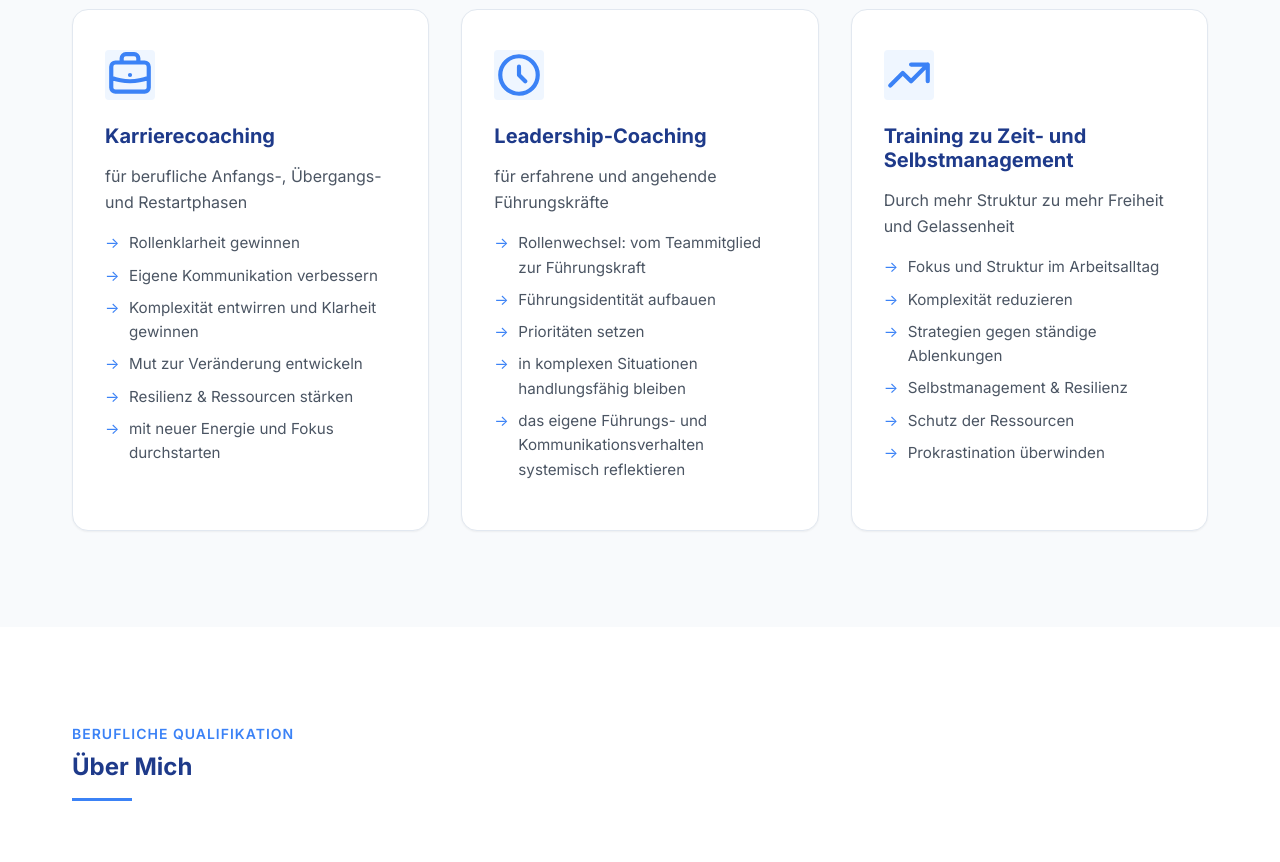
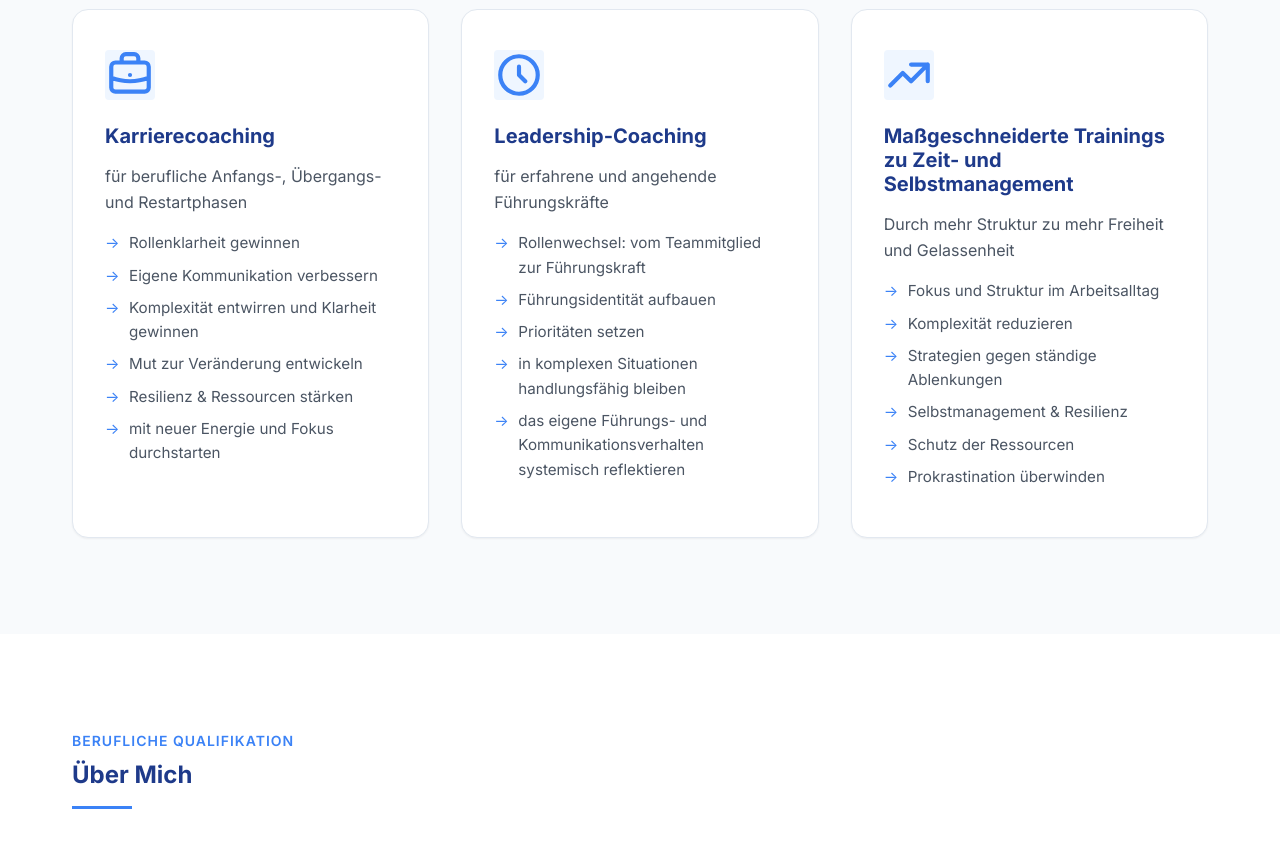
Before and after one commit to NargizaRA/liubov-coaching-webpage, an Eleventy site: page src/index.md in a window 1280 px wide. Shown: the part 1920-2782 px from the top of the page. Built offline with nearby package versions, Linux system fonts and the light colour scheme; Eleventy itself is replaced by a stand-in of ours; files that its build step writes are made by us from their sources.

Commit message:
Update Seiten (Pages) “home”

```diff
--- a/src/index.md
+++ b/src/index.md
@@ -46,7 +46,7 @@ services:
       - Prioritäten setzen
       - "in komplexen Situationen handlungsfähig bleiben "
       - das eigene Führungs- und Kommunikationsverhalten systemisch reflektieren
-  - title: Training zu Zeit- und Selbstmanagement
+  - title: Maßgeschneiderte Trainings zu Zeit- und Selbstmanagement
     desc: Durch mehr Struktur zu mehr Freiheit und Gelassenheit
     bullets:
       - Fokus und Struktur im Arbeitsalltag
```
